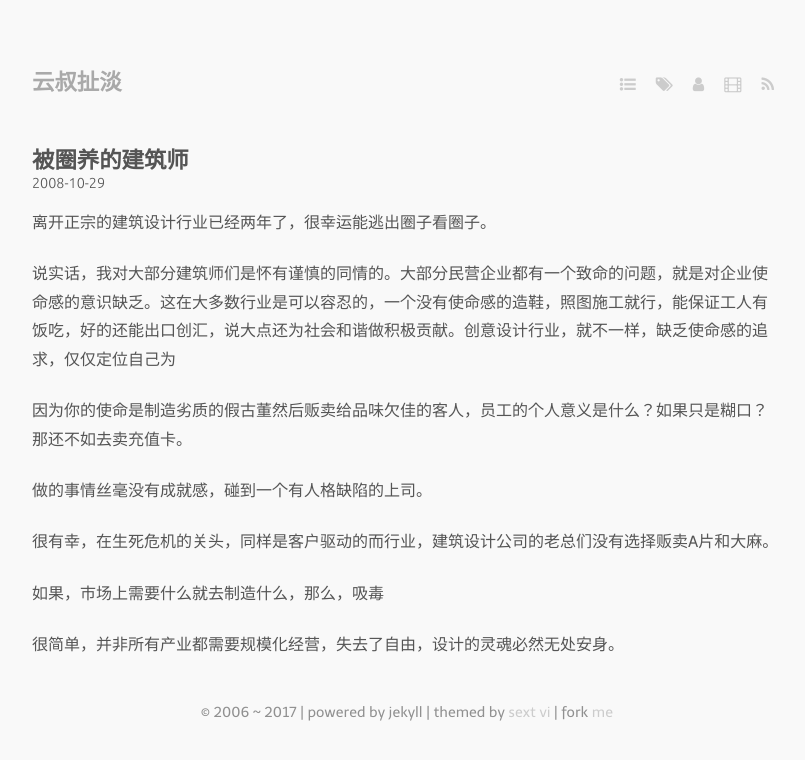
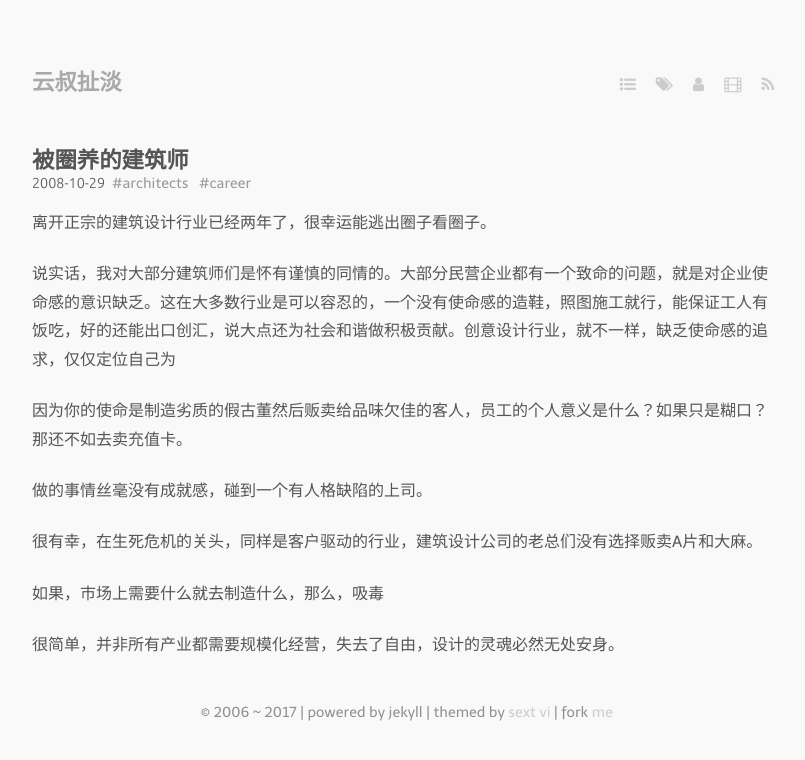
Before and after one commit to leoshcn/leoshcn.github.io, a Jekyll site: the page built from _posts/2008-10-29-architects_being_stable_fed.md, in a window 1280 px wide. Shown: the top 760 px of the page, without its empty margins (233-1038 px from the left). Built offline with Jekyll 4.4.1, drawn with Linux system fonts in a browser that asks for light colours; nearby versions of some CDN libraries; some web fonts are replaced; a script that is not in the unit is left out.

Commit message:
fix typo

```diff
--- a/_posts/2008-10-29-architects_being_stable_fed.md
+++ b/_posts/2008-10-29-architects_being_stable_fed.md
@@ -2,9 +2,7 @@
 layout: post
 title: 被圈养的建筑师
 date: 2008-10-29 15:29
-author: admin
-comments: true
-categories: [好奇新]
+tags: architects career
 ---
 离开正宗的建筑设计行业已经两年了，很幸运能逃出圈子看圈子。
 
@@ -14,7 +12,7 @@ categories: [好奇新]
 
 做的事情丝毫没有成就感，碰到一个有人格缺陷的上司。
 
-很有幸，在生死危机的关头，同样是客户驱动的而行业，建筑设计公司的老总们没有选择贩卖A片和大麻。
+很有幸，在生死危机的关头，同样是客户驱动的行业，建筑设计公司的老总们没有选择贩卖A片和大麻。
 
 如果，市场上需要什么就去制造什么，那么，吸毒
 
```
